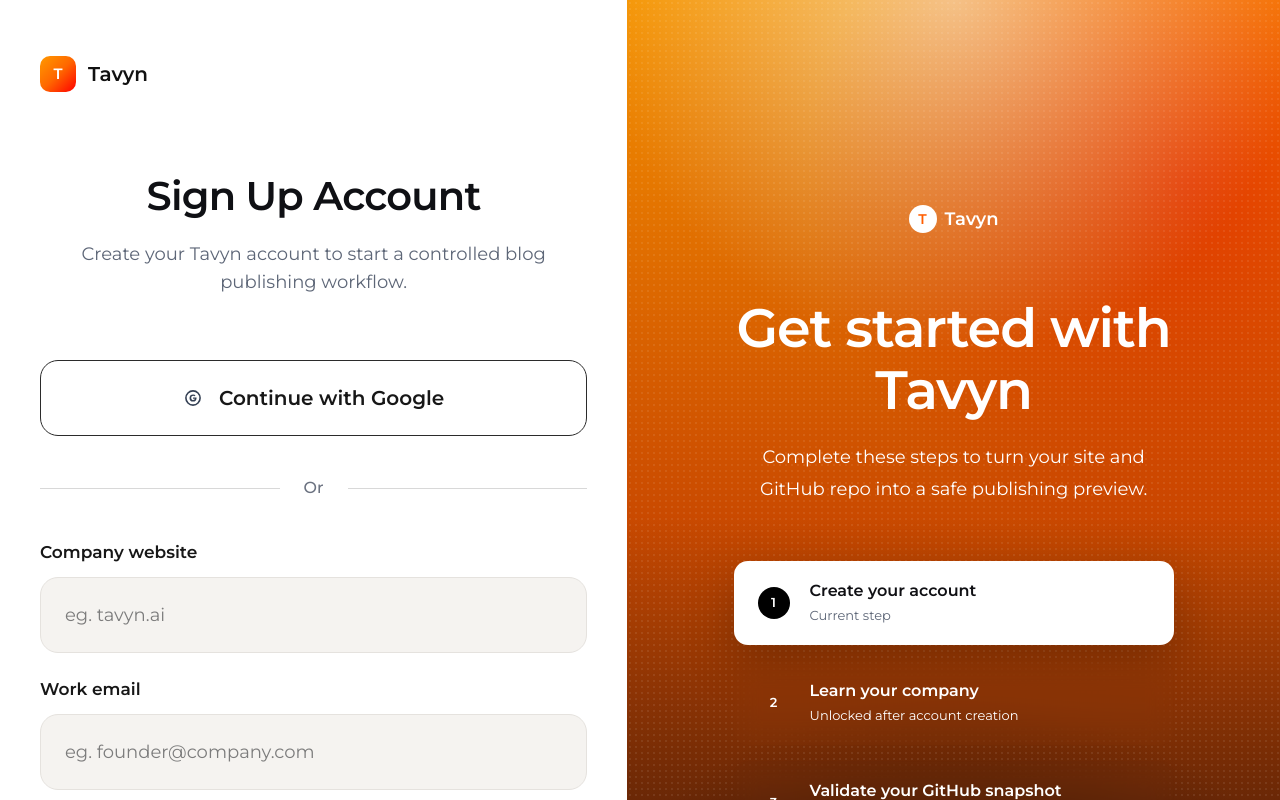
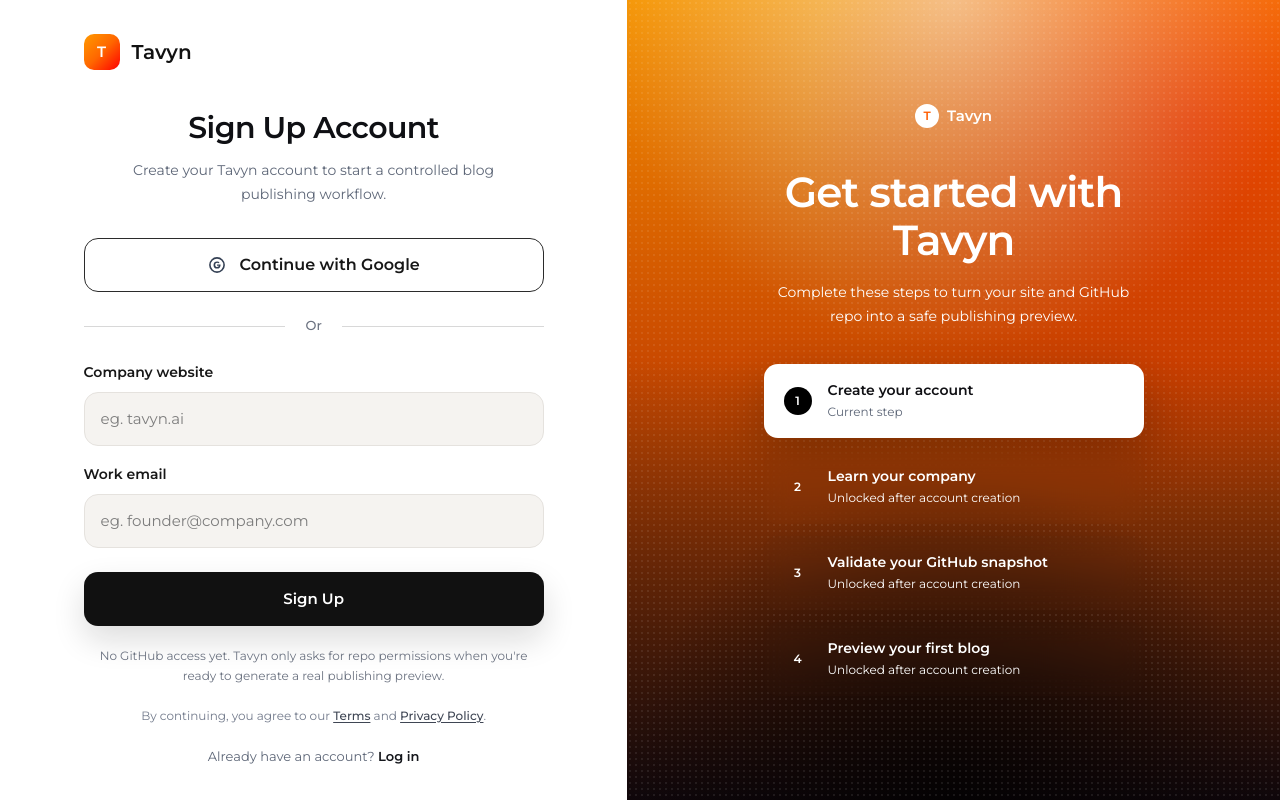
Before and after one commit to Determine06/tavyn-ux-index, a Next.js app: page /ux/sign-up/v005 in a window 1280 px wide. Shown: the top 800 px of the page. Built offline with nearby package versions, Linux system fonts and the light colour scheme.

Commit message:
Compact sign-up v005 layout

```diff
--- a/components/ux/experimental/sign-up/SignUpV005.tsx
+++ b/components/ux/experimental/sign-up/SignUpV005.tsx
@@ -25,29 +25,29 @@
     <main className="min-h-screen bg-white font-['Montserrat',ui-sans-serif,system-ui,sans-serif] text-[#101014]">
       <div className="grid min-h-screen grid-cols-1 lg:grid-cols-[0.98fr_1.02fr]">
         <motion.section
-          className="flex min-h-screen items-center justify-center bg-white px-6 py-10 sm:px-10 lg:py-14"
+          className="flex min-h-screen items-center justify-center bg-white px-6 py-8 sm:px-10 lg:py-8"
           initial={{ opacity: 0, y: 14 }}
           animate={{ opacity: 1, y: 0 }}
           transition={{ duration: 0.42, ease: [0.22, 1, 0.36, 1] }}
         >
-          <div className="w-full max-w-[590px]">
-            <div className="mb-20">
+          <div className="w-full max-w-[460px]">
+            <div className="mb-10">
               <BrandMark />
             </div>
 
             <div className="text-center">
-              <h1 className="text-[40px] font-semibold leading-[48px] tracking-[-0.02em] text-[#0f1014]">
+              <h1 className="text-[30px] font-semibold leading-9 tracking-[-0.02em] text-[#0f1014]">
                 Sign Up Account
               </h1>
-              <p className="mx-auto mt-5 max-w-[520px] text-[18px] font-normal leading-7 text-[#5d6677]">
+              <p className="mx-auto mt-3 max-w-[420px] text-[14px] font-normal leading-6 text-[#5d6677]">
                 Create your Tavyn account to start a controlled blog publishing
                 workflow.
               </p>
             </div>
 
-            <div className="mt-16">
+            <div className="mt-8">
               <button
-                className="flex h-[76px] w-full items-center justify-center gap-4 rounded-[18px] border border-[#2b2b2b] bg-white text-[20px] font-semibold leading-6 text-[#171717] transition duration-200 hover:-translate-y-px hover:border-[#f05a22] hover:shadow-[0_20px_52px_rgba(240,90,34,0.12)] active:translate-y-0 active:scale-[0.99] disabled:cursor-not-allowed disabled:opacity-80"
+                className="flex h-[54px] w-full items-center justify-center gap-3 rounded-[14px] border border-[#2b2b2b] bg-white text-[16px] font-semibold leading-6 text-[#171717] transition duration-200 hover:-translate-y-px hover:border-[#f05a22] hover:shadow-[0_16px_36px_rgba(240,90,34,0.1)] active:translate-y-0 active:scale-[0.99] disabled:cursor-not-allowed disabled:opacity-80"
                 disabled={loading}
                 type="button"
                 onClick={handleGoogleClick}
@@ -57,30 +57,30 @@
               </button>
             </div>
 
-            <div className="my-10 flex items-center gap-6">
+            <div className="my-6 flex items-center gap-5">
               <div className="h-px flex-1 bg-[#d8d8d8]" />
-              <span className="text-[16px] font-medium text-[#6b7280]">Or</span>
+              <span className="text-[13px] font-medium text-[#6b7280]">Or</span>
               <div className="h-px flex-1 bg-[#d8d8d8]" />
             </div>
 
-            <div className="grid gap-6">
+            <div className="grid gap-4">
               <LabelledInput label="Company website" placeholder="eg. tavyn.ai" />
               <LabelledInput label="Work email" placeholder="eg. founder@company.com" />
             </div>
 
             <button
-              className="mt-10 flex h-[72px] w-full items-center justify-center rounded-[18px] bg-[#111111] text-[18px] font-semibold text-white shadow-[0_18px_46px_rgba(17,17,17,0.16)] transition hover:bg-black active:scale-[0.99]"
+              className="mt-6 flex h-[54px] w-full items-center justify-center rounded-[14px] bg-[#111111] text-[15px] font-semibold text-white shadow-[0_14px_32px_rgba(17,17,17,0.14)] transition hover:bg-black active:scale-[0.99]"
               type="button"
             >
               Sign Up
             </button>
 
-            <p className="mt-8 text-center text-[14px] leading-6 text-[#6b7280]">
+            <p className="mt-5 text-center text-[12px] leading-5 text-[#6b7280]">
               No GitHub access yet. Tavyn only asks for repo permissions when
               you&apos;re ready to generate a real publishing preview.
             </p>
 
-            <p className="mt-8 text-center text-[14px] leading-6 text-[#737b8c]">
+            <p className="mt-5 text-center text-[12px] leading-5 text-[#737b8c]">
               By continuing, you agree to our{" "}
               <span className="font-medium text-[#3f4654] underline underline-offset-2">
                 Terms
@@ -92,7 +92,7 @@
               .
             </p>
 
-            <p className="mt-8 text-center text-[16px] leading-6 text-[#5d6677]">
+            <p className="mt-5 text-center text-[13px] leading-5 text-[#5d6677]">
               Already have an account?{" "}
               <button
                 className="font-semibold text-[#15171c] underline-offset-4 transition hover:underline"
@@ -105,7 +105,7 @@
         </motion.section>
 
         <motion.aside
-          className="relative min-h-[620px] overflow-hidden bg-[#ff7a00] px-6 py-12 text-white sm:px-10 lg:flex lg:min-h-screen lg:items-center lg:px-16"
+          className="relative min-h-[560px] overflow-hidden bg-[#ff7a00] px-6 py-8 text-white sm:px-10 lg:flex lg:min-h-screen lg:items-center lg:px-12"
           initial={{ opacity: 0, x: 18 }}
           animate={{ opacity: 1, x: 0 }}
           transition={{ delay: 0.12, duration: 0.48, ease: [0.22, 1, 0.36, 1] }}
@@ -120,31 +120,31 @@
           <div className="absolute inset-0 bg-[radial-gradient(circle_at_50%_100%,rgba(0,0,0,0.72),transparent_38%),linear-gradient(180deg,rgba(0,0,0,0.04),rgba(0,0,0,0.42))]" />
           <div className="absolute inset-0 opacity-[0.08] [background-image:radial-gradient(circle_at_center,white_1px,transparent_1px)] [background-size:6px_6px]" />
 
-          <div className="relative mx-auto flex w-full max-w-[560px] flex-col items-center text-center">
-            <div className="inline-flex items-center gap-2 text-[18px] font-semibold text-white">
-              <span className="flex h-7 w-7 items-center justify-center rounded-full bg-white text-[14px] text-[#ff5d00]">
+          <div className="relative mx-auto flex w-full max-w-[460px] flex-col items-center text-center">
+            <div className="inline-flex items-center gap-2 text-[15px] font-semibold text-white">
+              <span className="flex h-6 w-6 items-center justify-center rounded-full bg-white text-[12px] text-[#ff5d00]">
                 T
               </span>
               Tavyn
             </div>
 
-            <div className="mt-12 sm:mt-16">
-              <h2 className="text-[42px] font-semibold leading-[50px] tracking-[-0.02em] sm:text-[54px] sm:leading-[62px]">
+            <div className="mt-8 sm:mt-10">
+              <h2 className="text-[34px] font-semibold leading-[40px] tracking-[-0.02em] sm:text-[42px] sm:leading-[48px]">
                 Get started with Tavyn
               </h2>
-              <p className="mx-auto mt-5 max-w-[420px] text-[18px] leading-8 text-white/82">
+              <p className="mx-auto mt-4 max-w-[380px] text-[14px] leading-6 text-white/82">
                 Complete these steps to turn your site and GitHub repo into a
                 safe publishing preview.
               </p>
             </div>
 
-            <div className="mt-12 grid w-full max-w-[440px] gap-4 sm:mt-14">
+            <div className="mt-8 grid w-full max-w-[380px] gap-3 sm:mt-9">
               {steps.map((step, index) => (
                 <motion.div
                   className={
                     index === 0
-                        ? "flex items-center gap-5 rounded-[14px] bg-white px-6 py-5 text-left text-[#101014] shadow-[0_18px_50px_rgba(0,0,0,0.22)]"
-                      : "flex items-center gap-5 rounded-[14px] bg-black/26 px-6 py-5 text-left text-white backdrop-blur-md"
+                        ? "flex items-center gap-4 rounded-[14px] bg-white px-5 py-4 text-left text-[#101014] shadow-[0_18px_50px_rgba(0,0,0,0.22)]"
+                      : "flex items-center gap-4 rounded-[14px] bg-black/26 px-5 py-4 text-left text-white backdrop-blur-md"
                   }
                   key={step}
                   initial={{ opacity: 0, y: 10 }}
@@ -158,8 +158,8 @@
                   <span
                     className={
                       index === 0
-                        ? "flex h-8 w-8 shrink-0 items-center justify-center rounded-full bg-black text-[13px] font-semibold text-white"
-                        : "flex h-8 w-8 shrink-0 items-center justify-center rounded-full bg-white/16 text-[13px] font-semibold text-white/82"
+                        ? "flex h-7 w-7 shrink-0 items-center justify-center rounded-full bg-black text-[12px] font-semibold text-white"
+                        : "flex h-7 w-7 shrink-0 items-center justify-center rounded-full bg-white/16 text-[12px] font-semibold text-white/82"
                     }
                   >
                     {index + 1}
@@ -168,8 +168,8 @@
                     <p
                       className={
                         index === 0
-                          ? "text-[16px] font-semibold leading-5 text-[#101014]"
-                          : "text-[16px] font-semibold leading-5 text-white"
+                          ? "text-[14px] font-semibold leading-5 text-[#101014]"
+                          : "text-[14px] font-semibold leading-5 text-white"
                       }
                     >
                       {step}
@@ -177,8 +177,8 @@
                     <p
                       className={
                         index === 0
-                          ? "mt-1 text-[13px] leading-5 text-[#5d6677]"
-                          : "mt-1 text-[13px] leading-5 text-white/62"
+                          ? "mt-0.5 text-[12px] leading-5 text-[#5d6677]"
+                          : "mt-0.5 text-[12px] leading-5 text-white/62"
                       }
                     >
                       {index === 0
@@ -221,11 +221,11 @@
 }) {
   return (
     <label className="block">
-      <span className="text-[17px] font-semibold leading-6 text-[#171717]">
+      <span className="text-[14px] font-semibold leading-5 text-[#171717]">
         {label}
       </span>
       <input
-        className="mt-3 h-[76px] w-full rounded-[18px] border border-[#e5e2de] bg-[#f5f3f0] px-6 text-[18px] text-[#171717] outline-none transition placeholder:text-[#7c7c7c] focus:border-[#f05a22] focus:bg-white"
+        className="mt-2 h-[54px] w-full rounded-[14px] border border-[#e5e2de] bg-[#f5f3f0] px-4 text-[15px] text-[#171717] outline-none transition placeholder:text-[#7c7c7c] focus:border-[#f05a22] focus:bg-white"
         placeholder={placeholder}
         type="text"
       />
```
